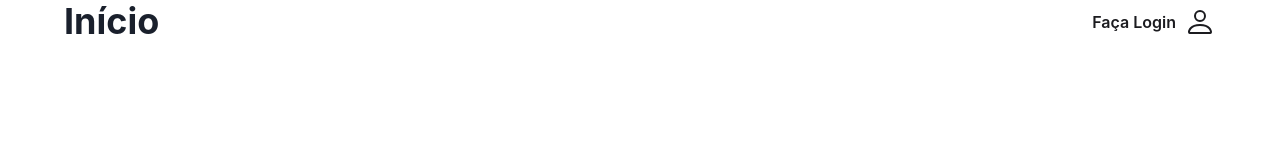
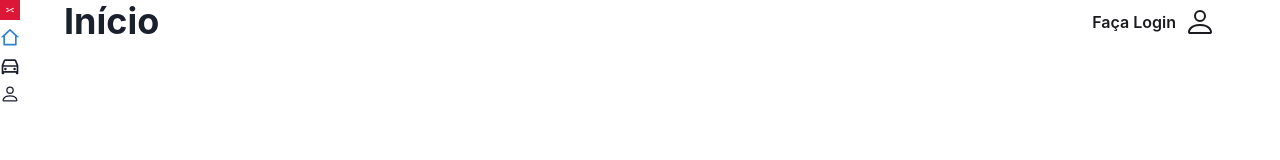
Before and after one commit to michelwene/RentX, a Next.js app: page /listagem in a window 1280 px wide. Shown: the top 160 px of the page. Built offline with nearby package versions, Linux system fonts and the light colour scheme.

Commit message:
ops: install webpack and babel plugin to import svgs

```diff
--- a/next.config.js
+++ b/next.config.js
@@ -1,6 +1,17 @@
 /** @type {import('next').NextConfig} */
 const nextConfig = {
   reactStrictMode: true,
-}
+};
 
-module.exports = nextConfig
+module.exports = nextConfig;
+
+module.exports = {
+  webpack(config) {
+    config.module.rules.push({
+      test: /\.svg$/,
+      use: ["@svgr/webpack"],
+    });
+
+    return config;
+  },
+};
--- a/package.json
+++ b/package.json
@@ -23,6 +23,7 @@
     "react-icons": "^4.3.1"
   },
   "devDependencies": {
+    "@svgr/webpack": "^6.2.1",
     "@testing-library/jest-dom": "^5.16.4",
     "@testing-library/react": "^13.2.0",
     "@testing-library/user-event": "^14.2.0",
@@ -30,6 +31,7 @@
     "@types/react": "18.0.9",
     "@types/react-dom": "18.0.4",
     "babel-jest": "^28.1.0",
+    "babel-plugin-inline-react-svg": "^2.0.1",
     "eslint": "8.16.0",
     "eslint-config-next": "12.1.6",
     "eslint-plugin-testing-library": "^5.5.0",
--- a/src/components/Sidebar/SideBarNav.tsx
+++ b/src/components/Sidebar/SideBarNav.tsx
@@ -2,13 +2,15 @@ import { Stack } from "@chakra-ui/react";
 import { NavLink } from "./NavLink";
 import { RiHome2Line, RiCarLine } from "react-icons/ri";
 import { BsPerson } from "react-icons/bs";
+import Logo from "../../../public/assets/Logo.svg";
 
 export function SideBarNav() {
   return (
     <Stack>
-      <NavLink icon={RiHome2Line} href="/listagem"></NavLink>
-      <NavLink icon={RiCarLine} href="/filtrar-carros"></NavLink>
-      <NavLink icon={BsPerson} href="/login"></NavLink>
+      <NavLink icon={Logo} href="/" />
+      <NavLink icon={RiHome2Line} href="/listagem" />
+      <NavLink icon={RiCarLine} href="/filtrar-carros" />
+      <NavLink icon={BsPerson} href="/login" />
     </Stack>
   );
 }
--- a/src/components/Sidebar/index.tsx
+++ b/src/components/Sidebar/index.tsx
@@ -1,4 +1,5 @@
 import {
+  Box,
   Drawer,
   DrawerBody,
   DrawerCloseButton,
@@ -8,6 +9,7 @@ import {
   useBreakpointValue,
 } from "@chakra-ui/react";
 import { useSidebarDrawer } from "src/context/SidebarDrawerContext";
+import { SideBarNav } from "./SideBarNav";
 
 export function Sidebar() {
   const { isOpen, onClose } = useSidebarDrawer();
@@ -24,11 +26,18 @@ export function Sidebar() {
           <DrawerContent>
             <DrawerCloseButton />
             <DrawerHeader></DrawerHeader>
-
-            <DrawerBody></DrawerBody>
+            <DrawerBody>
+              <SideBarNav />
+            </DrawerBody>
           </DrawerContent>
         </DrawerOverlay>
       </Drawer>
     );
   }
+
+  return (
+    <Box as="aside" position="absolute" top="0">
+      <SideBarNav />
+    </Box>
+  );
 }
--- a/src/pages/listagem/index.tsx
+++ b/src/pages/listagem/index.tsx
@@ -1,9 +1,11 @@
 import { Header } from "src/components/Header";
+import { Sidebar } from "src/components/Sidebar";
 
 export default function listing() {
   return (
     <>
       <Header>Início</Header>
+      <Sidebar />
     </>
   );
 }
```
Also changed, not shown: .babelrc (added), 1 other file (tests, documents, lock files or other folders).
